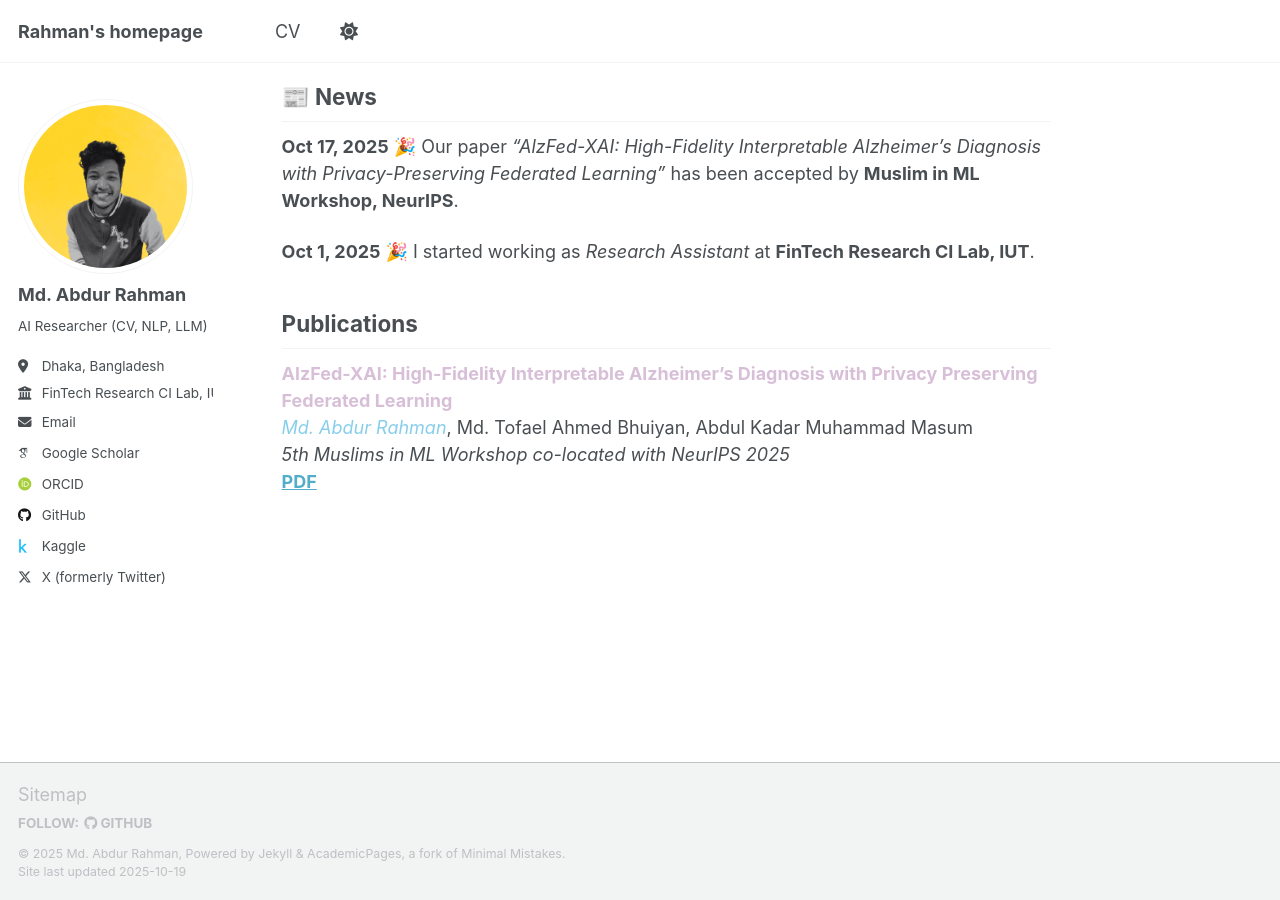
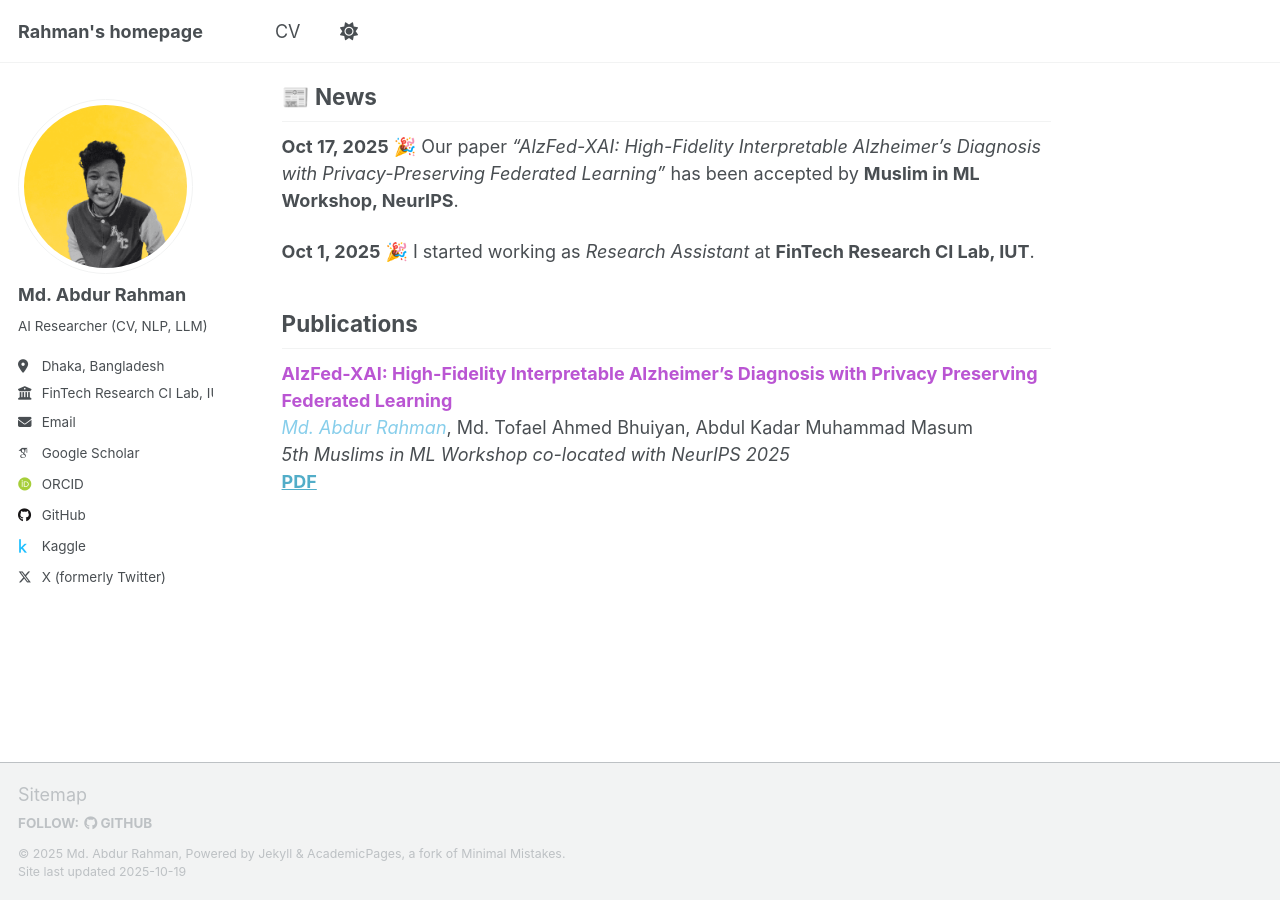
Before and after one commit to borhanitrash/borhanitrash.github.io, a Jekyll site: the page built from _pages/about.md, in a window 1280 px wide and 900 px high, scrolled down 510 px. Built offline with Jekyll 4.4.1, drawn with Linux system fonts in a browser that asks for light colours; some web fonts are replaced; a script that is not in the unit is left out.

Commit message:
Update about.md

```diff
--- a/_pages/about.md
+++ b/_pages/about.md
@@ -27,7 +27,7 @@ My current goal is to publish impactful research papers in **top-tier CORE A*/A
 
 ## Publications
 
-<span style="color:#D8BFD8;">**AlzFed-XAI: High-Fidelity Interpretable Alzheimer’s Diagnosis with Privacy Preserving Federated Learning**</span>
+<span style="color:#BA55D3;">**AlzFed-XAI: High-Fidelity Interpretable Alzheimer’s Diagnosis with Privacy Preserving Federated Learning**</span>
 <span style="color:skyblue;">*Md. Abdur Rahman*</span>, Md. Tofael Ahmed Bhuiyan, Abdul Kadar Muhammad Masum
 *5th Muslims in ML Workshop co-located with NeurIPS 2025*
 [**PDF**](/files/AlzFed_XAI.pdf)
```
